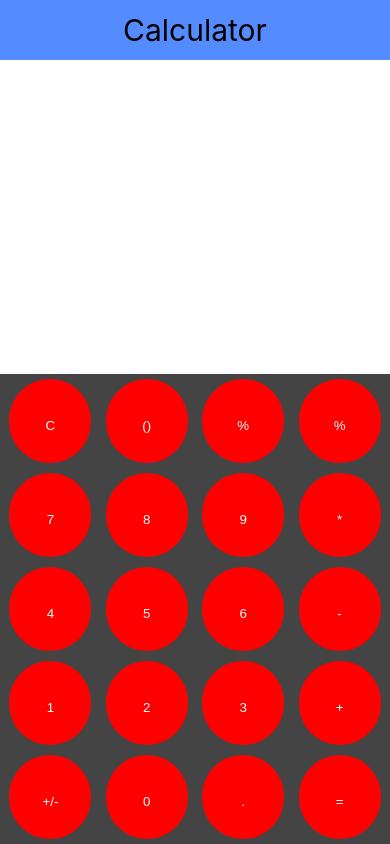
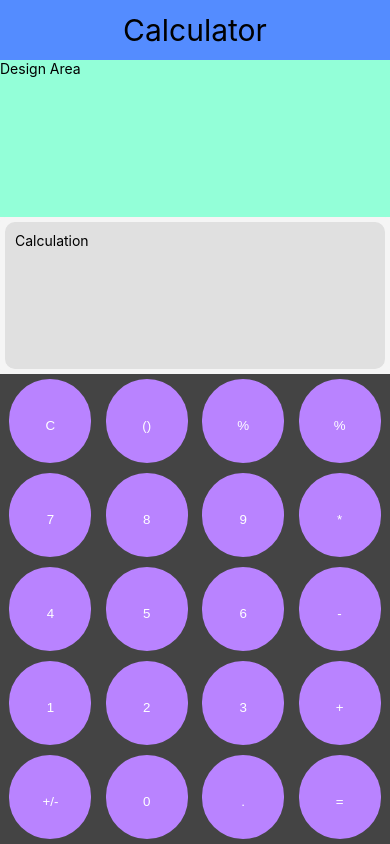
Before and after one commit to SomeshSunariwal/React-Native-Calculator, a React Native app: screen / in a window 390 px wide. Built offline with nearby package versions, Linux system fonts and the light colour scheme.

Commit message:
added style

```diff
--- a/App.js
+++ b/App.js
@@ -8,12 +8,19 @@ import {
 } from "react-native";
 import CalculatorRows from "./Components/CalculatorRows/CalculatorRows";
 import CalculatorHeader from "./Components/Header/Header";
+import CalculationBox from "./Components/CalculationBox/CalculationBox";
 
 export default function App() {
   return (
     <SafeAreaView style={styles.OuterBox}>
       <View style={styles.container}>
         <CalculatorHeader />
+      </View>
+      <View style={styles.DesignBox}>
+        <Text>Design Area</Text>
+      </View>
+      <View style={styles.CalculationBoxStyle}>
+        <CalculationBox>Calculation</CalculationBox>
       </View>
       <View style={styles.CalculatorButtonsBox}>
         <CalculatorRows />
@@ -27,8 +34,19 @@ const styles = StyleSheet.create({
     marginTop: Platform.OS === "android" ? StatusBar.currentHeight : 0,
     flex: 1,
   },
+  DesignBox: {
+    backgroundColor: "#93FFD8",
+    flex: 1,
+  },
+  CalculationBoxStyle: {
+    flex: 1,
+    flexDirection: "row",
+    justifyContent: "flex-end",
+    alignItems: "flex-end",
+    backgroundColor: "#F5F5F5",
+  },
   CalculatorButtonsBox: {
-    flex: 1,
+    flex: 3,
     flexDirection: "row",
     justifyContent: "center",
     alignItems: "flex-end",
--- a/Components/Button/CalculatorButton.js
+++ b/Components/Button/CalculatorButton.js
@@ -18,7 +18,7 @@ const CalculatorButton = ({ number, OnNumberClick }) => {
 const styles = StyleSheet.create({
   Container: {
     margin: 5,
-    backgroundColor: "red",
+    backgroundColor: "#B983FF",
     width: "21%",
     justifyContent: "center",
     alignItems: "center",
--- /dev/null
+++ b/Components/CalculationBox/CalculationBox.js
@@ -0,0 +1,38 @@
+import { StyleSheet, Text, View } from "react-native";
+import React from "react";
+
+export default function CalculationBox() {
+  return (
+    <View style={styles.OuterBox}>
+      <View style={styles.Inner}>
+        <Text>Calculation</Text>
+      </View>
+    </View>
+  );
+}
+
+const styles = StyleSheet.create({
+  OuterBox: {
+    borderColor: "#F5F5F5",
+    borderRightWidth: 5,
+    borderBottomWidth: 5,
+    borderLeftWidth: 5,
+    borderTopWidth: 5,
+    borderRadius: 5,
+    width: "100%",
+    height: "100%",
+    borderStyle: "solid",
+  },
+  Inner: {
+    backgroundColor: "#E0E0E0",
+    borderColor: "#E0E0E0",
+    borderRightWidth: 10,
+    borderBottomWidth: 10,
+    borderLeftWidth: 10,
+    borderTopWidth: 10,
+    borderRadius: 10,
+    width: "100%",
+    height: "100%",
+    borderStyle: "solid",
+  },
+});
--- a/Components/CalculatorRows/CalculatorRows.js
+++ b/Components/CalculatorRows/CalculatorRows.js
@@ -49,9 +49,8 @@ const styles = StyleSheet.create({
     flex: 1,
     justifyContent: "center",
     alignItems: "center",
-    height: "60%",
+    height: "100%",
     backgroundColor: "#444444",
-    // padding: "%",
   },
   Row1: {
     flex: 1,
```
